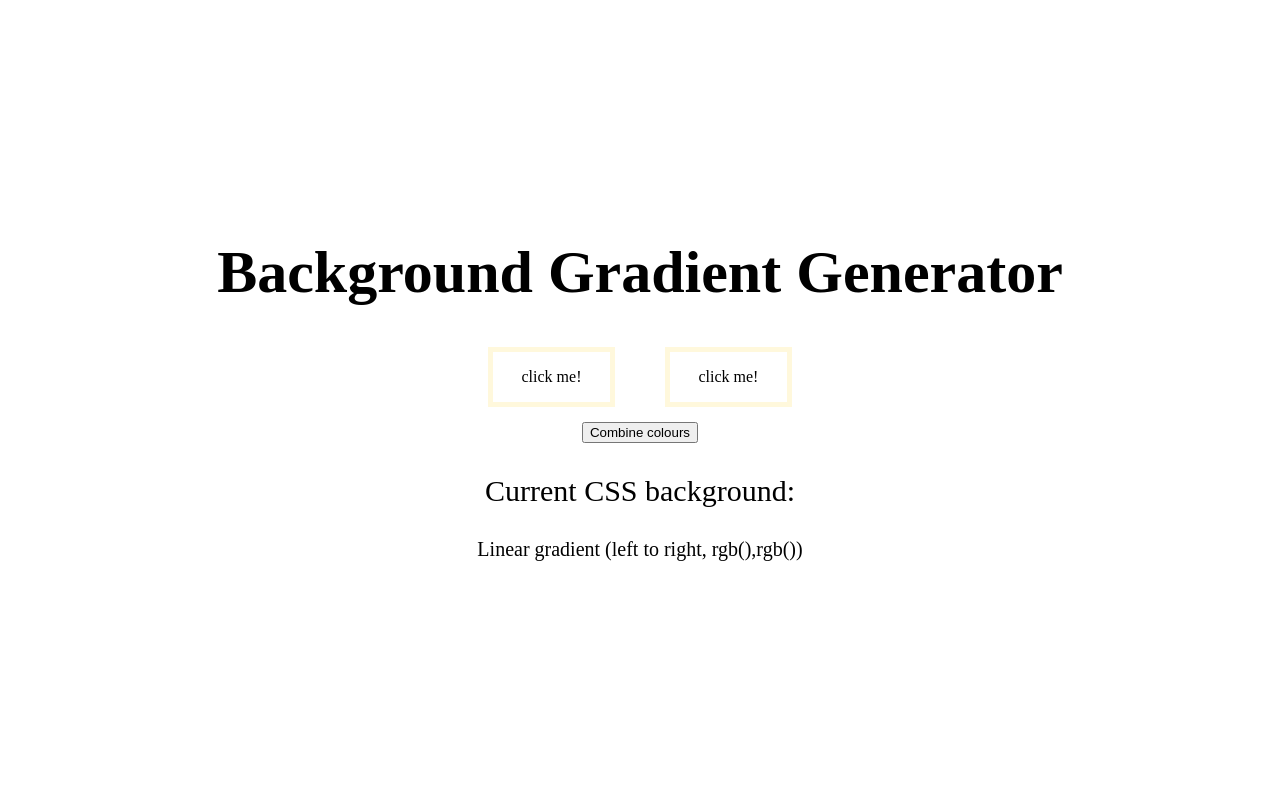
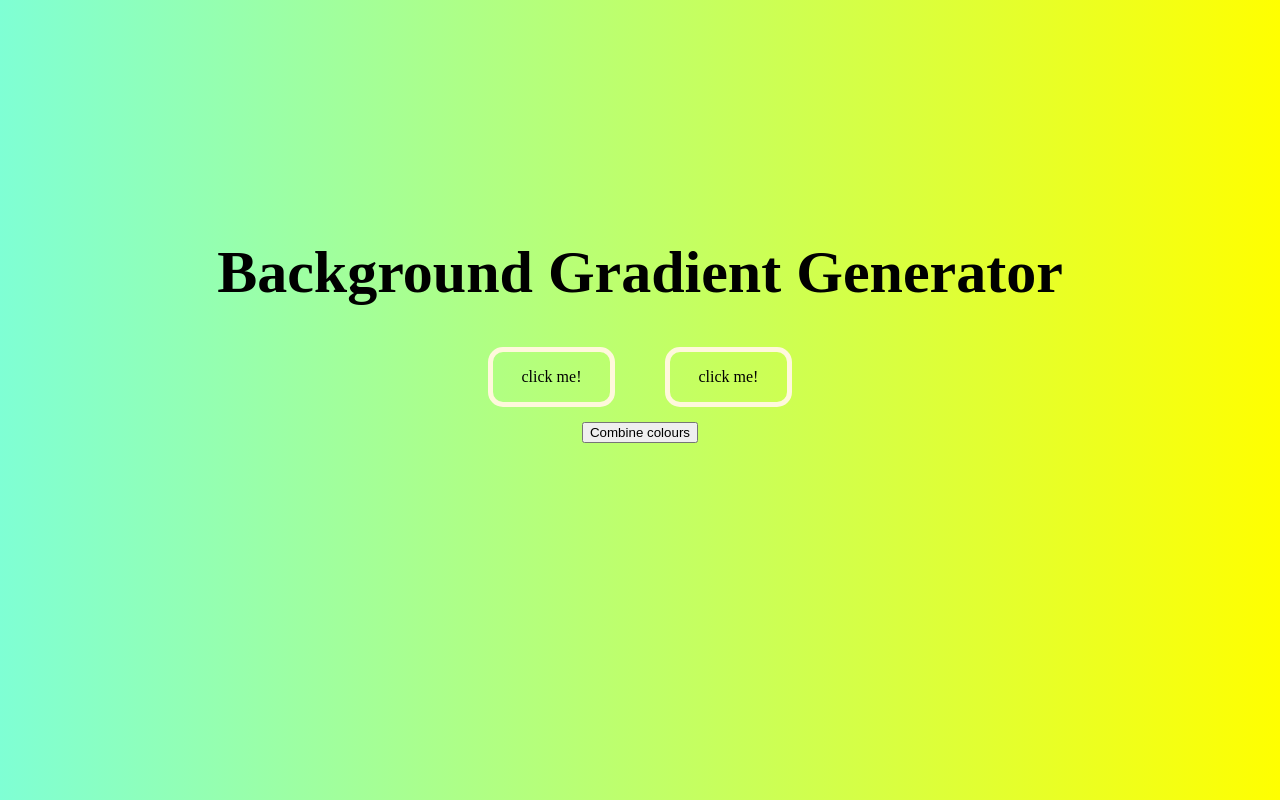
Before and after one commit to LeightonAlexander/Background_gradient_generator, a plain HTML site: page index.html in a window 1280 px wide. Both pictures are taken after a click on the button "Combine colours". Drawn offline with Linux system fonts and the light colour scheme.

Commit message:
Changes made to index.html and styles.css
Updates made to files to make them more appealing and dynamic

```diff
--- a/index.html
+++ b/index.html
@@ -9,7 +9,7 @@
     <main>
         <script>
             function pickColor(elementId) {
-                // prompts user to enter a color and sets the value to the var of colorInput
+                // prompts user to enter a color and gives the value to the var of colorInput
                 let colorInput = prompt("Please enter a color:");
 
                 // sets the bg color of the element with the elementID provided in the
@@ -21,14 +21,25 @@
             // going from left to right.
             function bgChange() {
                 // Get the background color of the "pallete-1" element
-                let palColourOne = document.getElementById("pallete-1").style.backgroundColor;
+                let palColourOne = document.getElementById("pallete-container1").style.backgroundColor;
 
                 // Get the background color of the "pallete-2" element
-                let palColourTwo = document.getElementById("pallete-2").style.backgroundColor;
+                let palColourTwo = document.getElementById("pallete-container2").style.backgroundColor;
 
                 // Set the background image of the "main-content" element to a linear
                 // gradient that blends the two colors
                 document.getElementById("main-content").style.backgroundImage = `linear-gradient(to right, ${palColourOne}, ${palColourTwo}`;
+            }
+
+            // function that changes the text displayed within pallette's p element when the user
+            // hovers the mouse over the text
+            function mOver(obj) {
+                obj.innerHTML = "Change Color";
+            }
+            // event listner that changes the text displayed within pallette's p element back to the original text
+            // when the user moves the mouse away from the element
+            function mOut(obj) {
+                obj.innerHTML = "click me!";
             }
         </script>
 
@@ -36,24 +47,20 @@
             <h1 id="heading">Background Gradient Generator</h1>
         </header>
 
-        <div class="body-contain">
-            <div id="pallete-contain">
-                <div id="pallete-1" onclick="pickColor('pallete-1')">
-                    <p>click me!</p>
+        <div class="container">
+            <div id="pallete-container1">
+                <div id="pallete-1" onclick="pickColor('pallete-container1')">
+                    <p onmouseout="mOut(this)" onmouseover="mOver(this)">click me!</p>
                 </div>
-                <div id="pallete-2" onclick="pickColor('pallete-2')">
-                    <p>click me!</p>
+            </div>
+            <div id="pallete-container2">
+                <div id="pallete-2" onclick="pickColor('pallete-container2')">
+                    <p  onmouseover="mOver(this)" onmouseout="mOut(this)">click me!</p>
                 </div>
+            </div>
             </div>
             <div id="sub-text">
                 <button onclick="bgChange()">Combine colours</button>
-                <p>
-                    Current CSS background:
-                    <p id="current-bg"></p>
-                </p>
-            </div>
-            <div id="css-display">
-                <p>Linear gradient (left to right, rgb(),rgb())</p>
             </div>
         </div>
     </main>
--- a/styles.css
+++ b/styles.css
@@ -1,5 +1,9 @@
 *{
     box-sizing: border-box;
+}
+
+#main-content{
+    background-image: linear-gradient(to right, aquamarine, yellow);
 }
 
 header{
@@ -8,26 +12,29 @@ header{
     padding-top: 15%;
 }
 
-.body-contain{
+.container{
     text-align: center;
 }
 
-#pallete-1{
+#pallete-container1{
     float: left;
     width: 10%;
     margin-left: 38%;
     margin-right: 4%;
     border: 5px  solid cornsilk;
+    border-radius: 15px;
 }
 
-#pallete-2{
+#pallete-container2{
     float: left;
     width: 10%;
     border: 5px  solid cornsilk;
+    border-radius: 15px;
 }
 
 #sub-text{
     padding-top: 5%;
+    text-align: center;
     font-size: 30px;
 }
 
```
